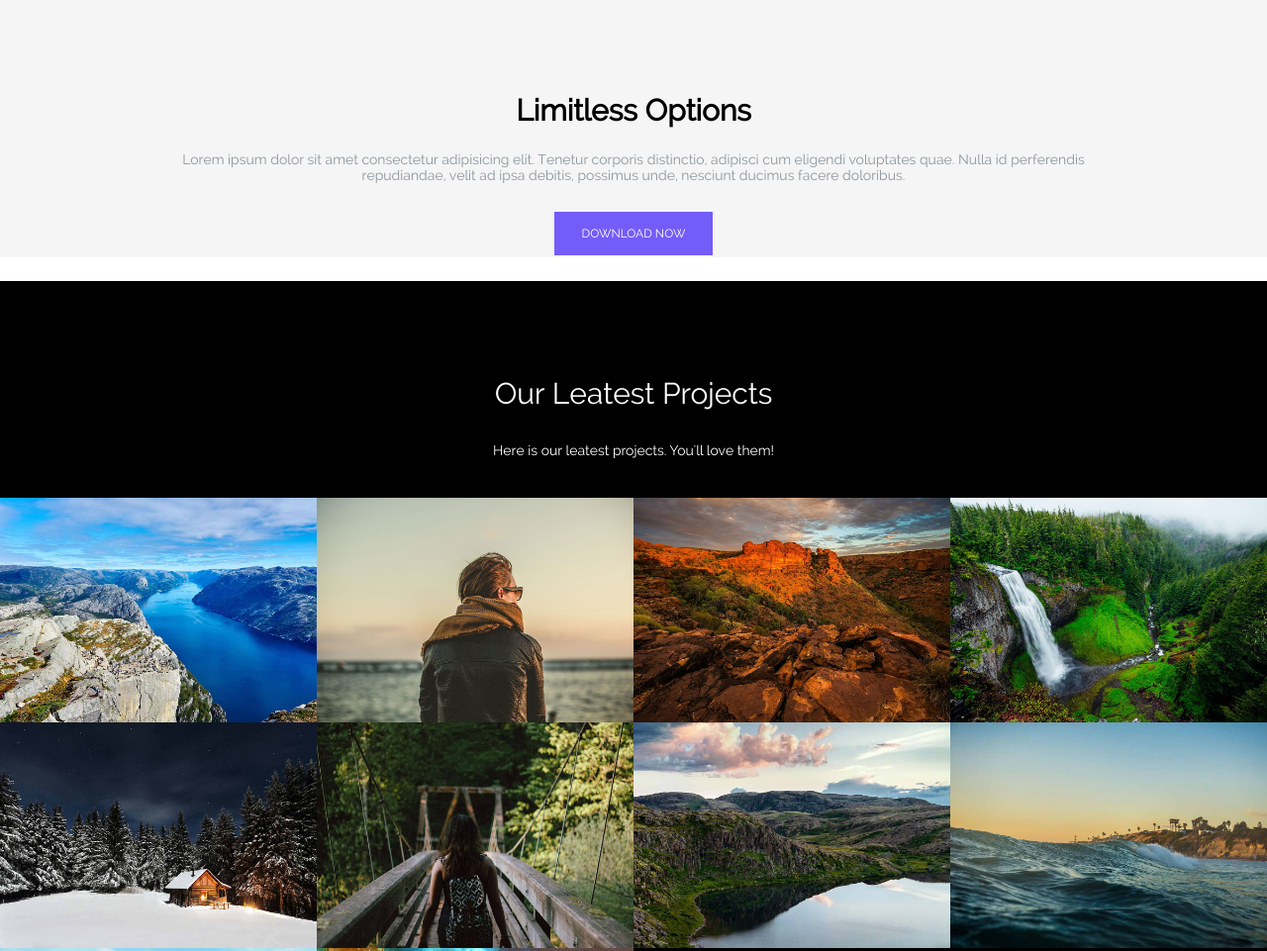
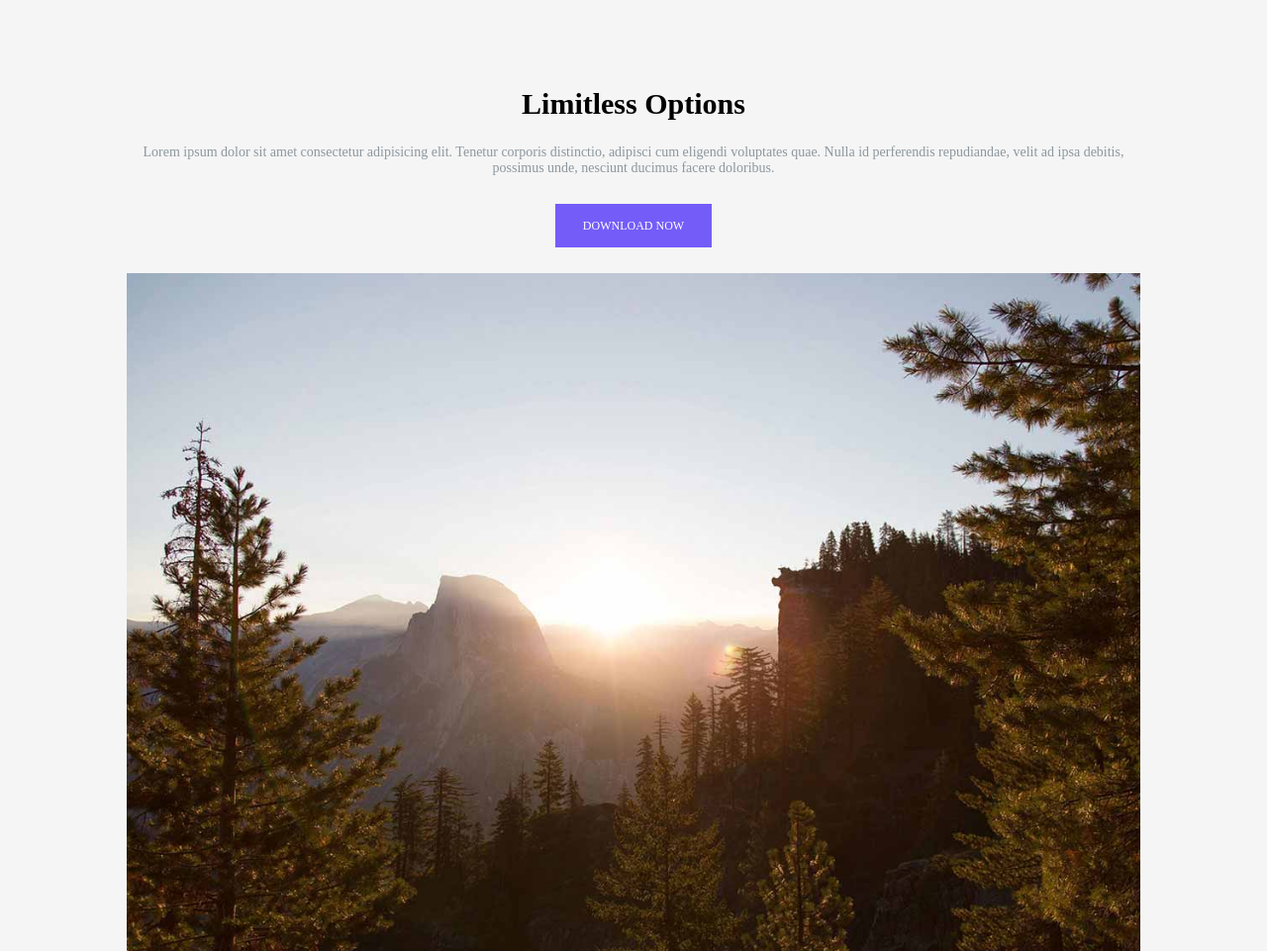
Before and after one commit to kulandaiyesum/shapely, a plain HTML site: page index.html in a window 1280 px wide. Shown: the part 2576-3537 px from the top of the page at 99% size. Drawn offline with Linux system fonts and the light colour scheme.

Commit message:
some modification on background section

```diff
--- a/css/style.css
+++ b/css/style.css
@@ -1,14 +1,19 @@
 @font-face {
-    font-family: 'Raleway';
-    src: url('../fonts/Raleway-Regular.ttf') format(truetype);
-    font-weight: normal;
-    font-style: normal;
+    font-family: Raleway-Regular;
+    src: url('../fonts/Raleway-Regular.ttf');
+}
+@font-face {
+    font-family: Raleway-Thin;
+    src: url('../fonts/Raleway-Thin.ttf');
+}
+@font-face {
+    font-family: Raleway-bold;
+    src: url('../fonts/Raleway-Bold.ttf');
 }
 * {
     padding: 0;
     margin: 0;
     box-sizing: border-box;
-    font-family: 'Raleway',Arial, Helvetica,sans-serif;
 }
 /* general */
 .row {
@@ -120,11 +125,11 @@ header {
 .background-1 {
     background-image: url('../imgae/photo-1.jpg');
     background-position: center;
+    background-attachment: fixed;
     background-repeat: no-repeat;
     background-size: cover;
     width: 100%;
     height: 100vh;
-    position: static;
 }
 .banner-position {
     display: flex;
@@ -273,10 +278,14 @@ header {
     font-size: 14px;
     margin-bottom: 24px;
 }
-/* .limit-content img {
-    width: auto;
+.limit-content-img {
+    width: 100%;
     height: auto;
-} */
+}
+.limit-content-img img {
+    width:100%;
+    height: auto;
+}
 /* our leatest project */
 .leatest-projects {
     padding-top: 96px;
--- a/index.html
+++ b/index.html
@@ -143,7 +143,9 @@
                     <a href="#" class="active-btn">DOWNLOAD NOW</a>
                 </div>
             </div>
-            <!-- <img src="./imgae/photo-3.jpg" alt="imge"> -->
+            <div class="limit-content-img">
+                <img src="./imgae/photo-3.jpg" alt="imge">
+            </div>
         </div>
     </section>
     <!-- leatest project -->
```
